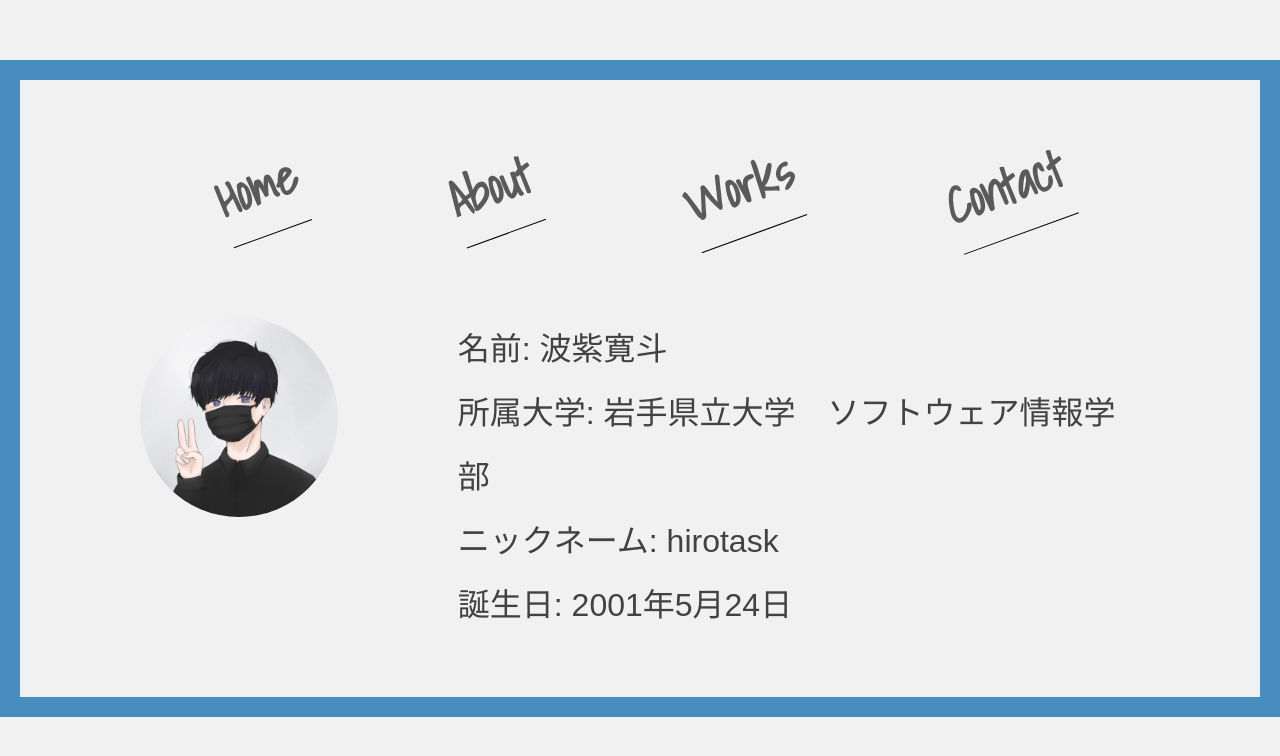
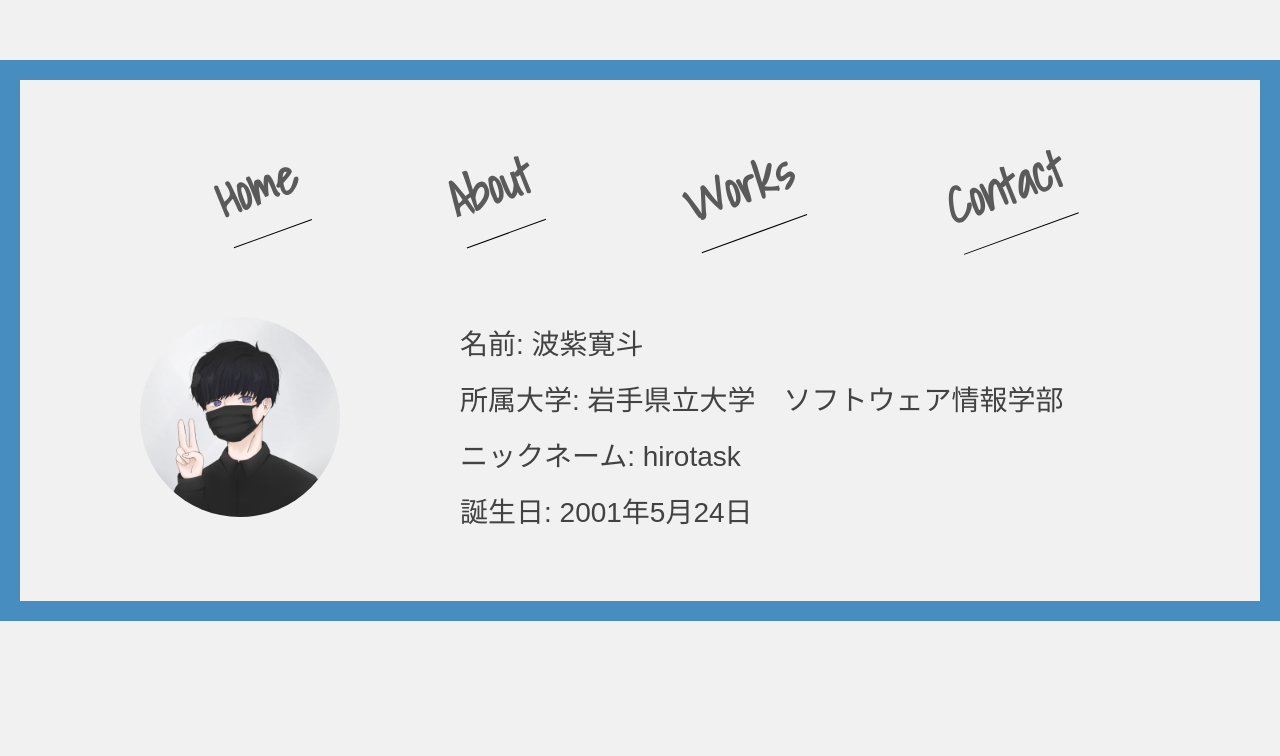
Before and after one commit to hirotask/portfolio, a React (Create React App) app: page /about in a window 1280 px wide. Shown: the top 756 px of the page. Built offline with nearby package versions, Linux system fonts and the light colour scheme.

Commit message:
[update]: Aboutページのレイアウトを調整

```diff
--- a/src/components/pages/AboutPage.js
+++ b/src/components/pages/AboutPage.js
@@ -4,16 +4,14 @@
 import { DefaultContainer } from "../templates/DefaultContainer";
 import { MyIcon } from "../atoms/MyIcon";
 import styled from "styled-components";
-import { useState } from "react";
 
 export const AboutPage = () => {
-  // eslint-disable-next-line no-unused-vars
-  const [aboutme, _] = useState([
+  const aboutme = [
     "名前: 波紫寛斗",
     "所属大学: 岩手県立大学　ソフトウェア情報学部",
     "ニックネーム: hirotask",
     "誕生日: 2001年5月24日",
-  ]);
+  ];
 
   return (
     <DefaultContainer title={"About"}>
@@ -35,5 +33,5 @@ const Wrapper = styled.div`
 
 const Messages = styled.div`
   margin-left: 120px;
-  font-size: 32px;
+  font-size: 28px;
 `;
```
